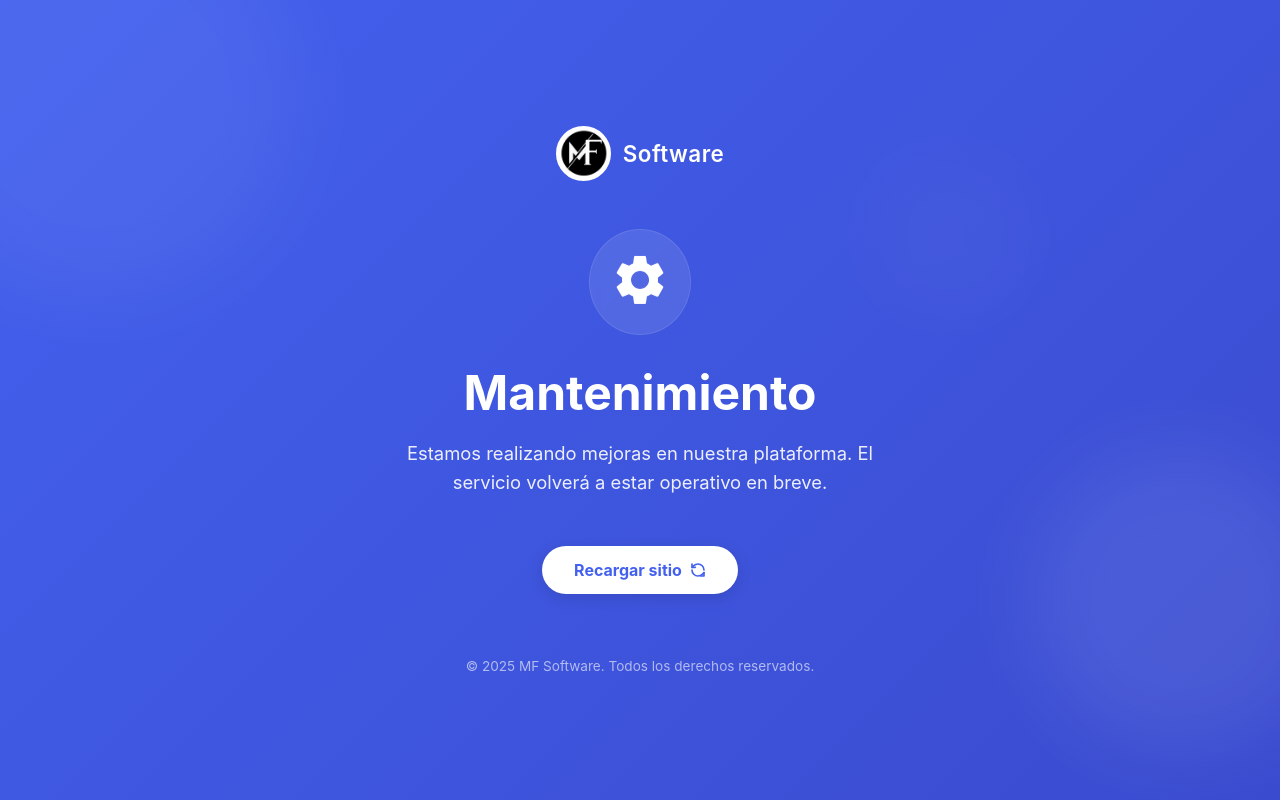
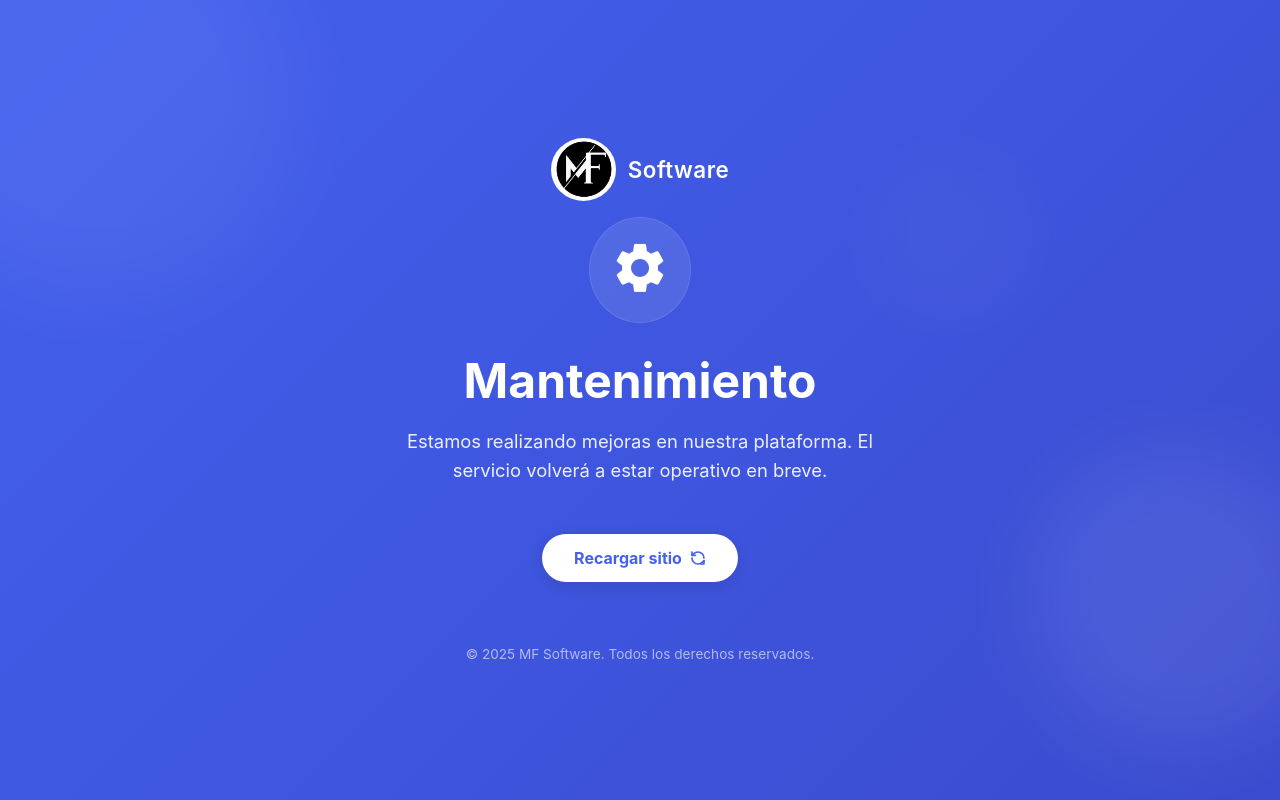
Before and after one commit to Maximo-Vazquez/infraestructura-saas, a plain HTML site: page ingress/maintenance/index.html in a window 1280 px wide. Shown: the top 800 px of the page. Drawn offline with Linux system fonts and the light colour scheme.

```diff
--- a/ingress/maintenance/index.html
+++ b/ingress/maintenance/index.html
@@ -53,16 +53,15 @@
             align-items: center;
             justify-content: center;
             gap: 12px;
-            margin-bottom: 3rem;
+            margin-bottom: 1rem;
         }
 
         .logo-img {
-            width: 55px; /* Tamaño ajustado para que se vea bien */
-            height: 55px;
+            width: 65px;
+            /* height: 65px; */
             border-radius: 50%;
-            border: 2px solid white; /* Borde blanco para resaltar sobre el azul */
-            object-fit: cover;
-            background: white; /* Fondo blanco por si la imagen tiene transparencia */
+            /* object-fit: cover; */
+            background: white;
         }
 
         .logo-text {
```
